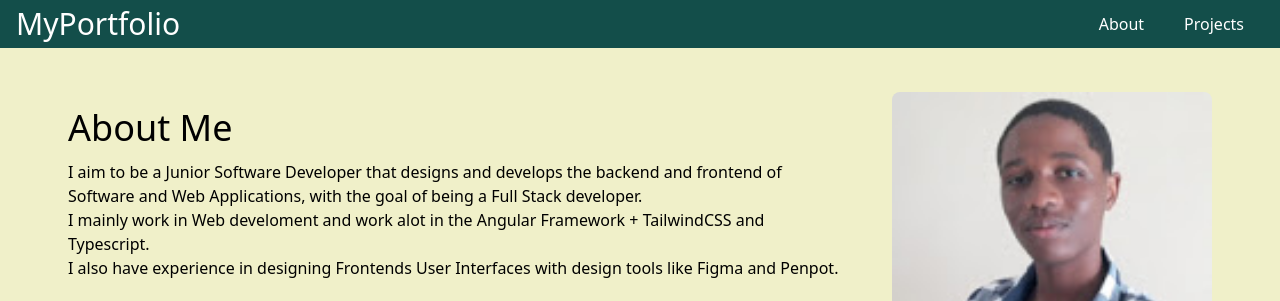
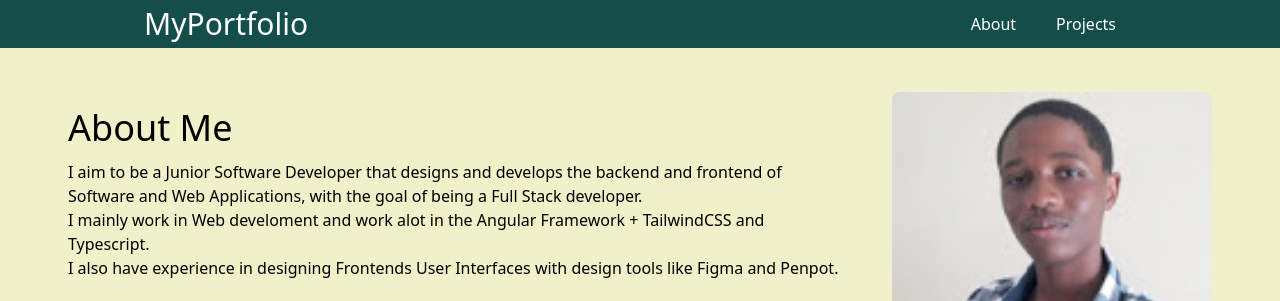
Before and after one commit to sonwabileIT/my-portfolio, a website: page index.html in a window 1280 px wide. Shown: the top 301 px of the page. Drawn offline with Linux system fonts and the light colour scheme.

Commit message:
style: nav layout

```diff
--- a/index.html
+++ b/index.html
@@ -6,7 +6,8 @@
 </head>
 <body>
     <div class="bg-cream">
-        <div class="flex justify-between items-center bg-teal-900 bg-slate-50 px-4">
+        <div class="bg-teal-900 ">
+            <div class="flex justify-between items-center max-w-screen-lg mx-auto bg-slate-50 px-4">
                     <a href="#">
                         <span class="text-3xl self-center text-white">MyPortfolio</span>
                     </a>
@@ -20,6 +21,7 @@
                             </li>
                         </ul>
                     </nav>
+            </div>
         </div>
         <section>
             <div class="gap-10 max-w-screen-xl mt-6 p-5 mx-auto ">
```
Also changed, not shown: public/output.css. Lines whose indentation alone changed are shown as unchanged.
